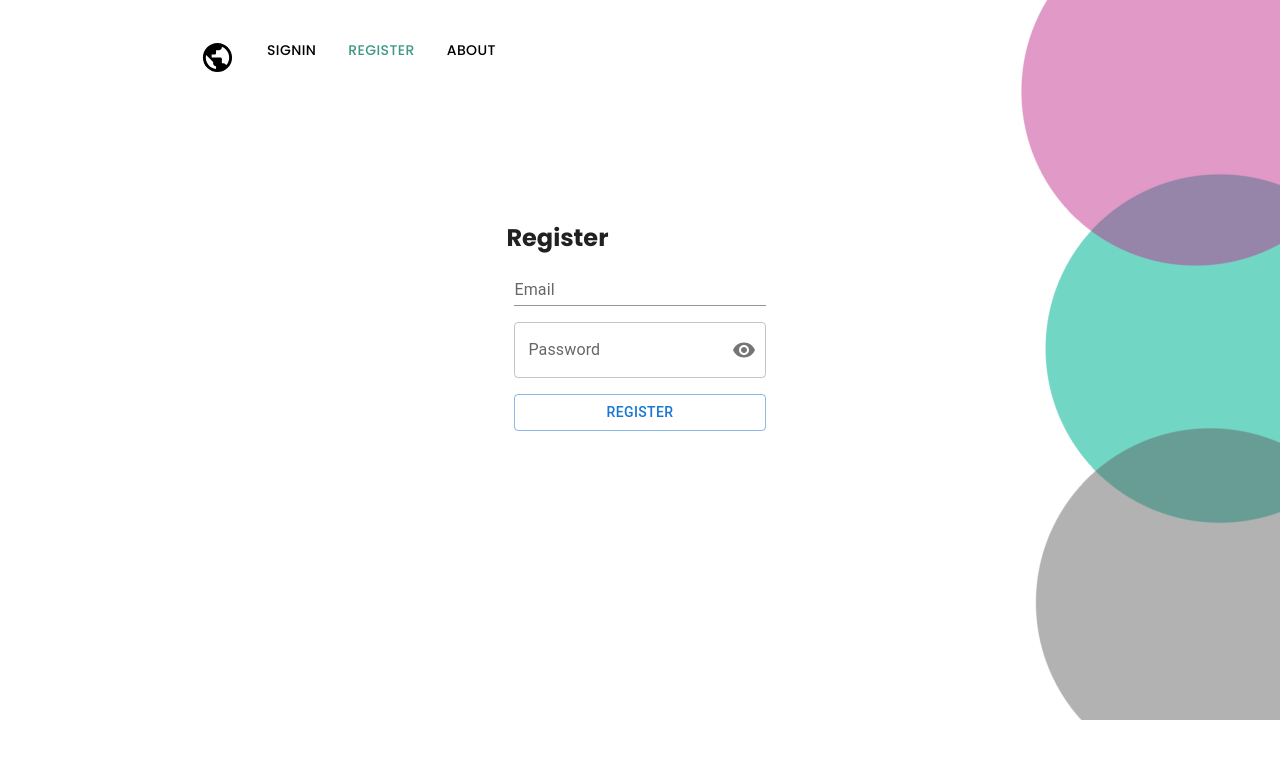
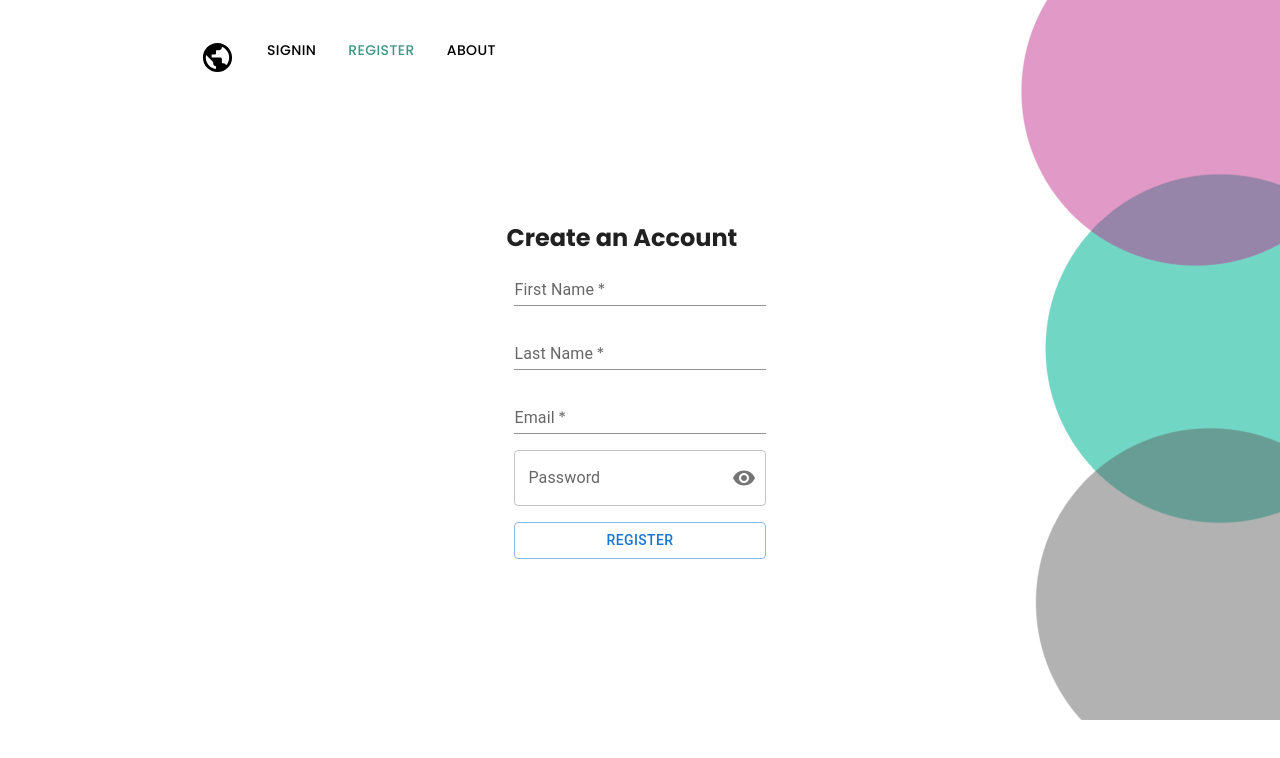
Before and after one commit to janetkarpenske/pictaverse-react, a React (Create React App) app in the folder client/: page /register in a window 1280 px wide. Shown: the top 758 px of the page. Built offline with nearby package versions, Linux system fonts and the light colour scheme; no server answers.

Commit message:
Clean up Register form

```diff
--- a/client/src/pages/Register.jsx
+++ b/client/src/pages/Register.jsx
@@ -21,16 +21,13 @@ export default function Register() {
     const handleClickShowPassword = () => setShowPassword((show) => !show);
     const navigate = useNavigate();
 
+    const firstName = useRef();
+    const lastName = useRef();
     const email = useRef();
     const password = useRef();
 
   const handleSubmit = (event) => {
-    console.log("Submitted");
     event.preventDefault();
-
-    const enteredEmail = email.current.value;
-    const enteredPassword = password.current.value;
-    console.log(enteredEmail, enteredPassword)
     registerNewUser();
   }
 
@@ -58,7 +55,29 @@ export default function Register() {
 
             <br/>
             <form onSubmit={handleSubmit}>
-            <h2>Register</h2>
+            <h2>Create an Account</h2>
+                <FormControl sx={{ m: 1, width: '25ch' }} variant="outlined">
+                    <TextField
+                        id="standard-basic"
+                        label="First Name"
+                        variant="standard"
+                        color="primary"
+                        name="firstName"
+                        required
+                        inputRef={firstName}/>
+                </FormControl>
+                <br />
+                <FormControl sx={{ m: 1, width: '25ch' }} variant="outlined">
+                    <TextField
+                        id="standard-basic"
+                        label="Last Name"
+                        variant="standard"
+                        color="primary"
+                        name="lastName"
+                        required
+                        inputRef={lastName}/>
+                </FormControl>
+                <br />
                 <FormControl sx={{ m: 1, width: '25ch' }} variant="outlined">
                     <TextField
                         id="standard-basic"
@@ -66,6 +85,7 @@ export default function Register() {
                         variant="standard"
                         color="primary"
                         name="email"
+                        required
                         inputRef={email}/>
                 </FormControl>
                 <br />
@@ -89,6 +109,7 @@ export default function Register() {
                         }
                     label="Password"
                     name="password"
+                    required
                     inputRef={password}
                     />
                 </FormControl>
```
